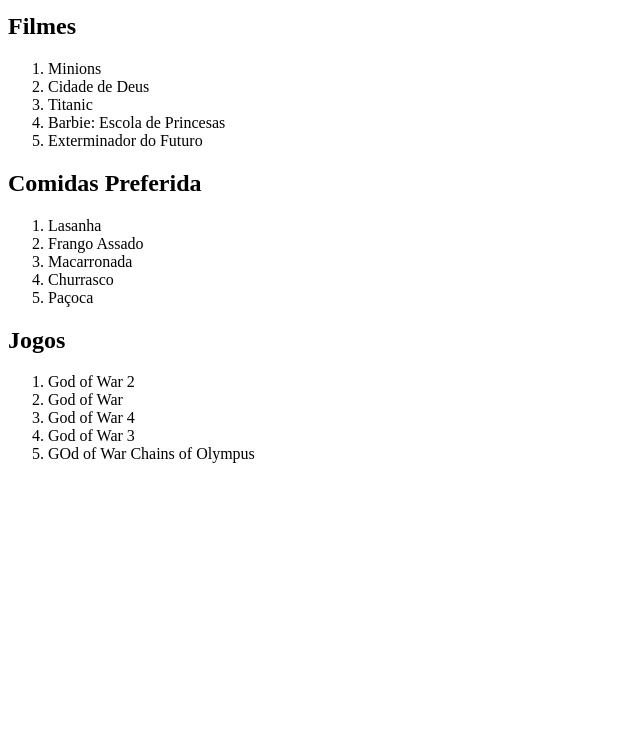
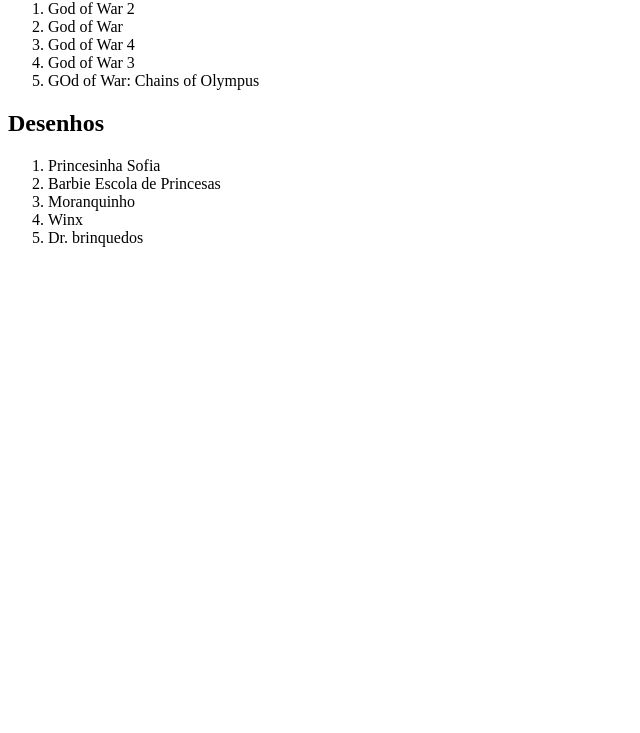
Before and after one commit to GuilhermeGerino/guilhermegerino.github.io, a plain HTML site: page index.html in a window 1280 px wide. Shown: the part 67-800 px from the top of the page, without its empty margins (0-640 px from the left). Drawn offline with Linux system fonts and the light colour scheme.

Commit message:
index.html

```diff
--- a/index.html
+++ b/index.html
@@ -5,30 +5,21 @@
     <title>Primeiro site no Github</title>
 </head>
 <body>
-    <h1>Lista de  Coisas</h1>
-    <h2>Filmes</h2>
-    <ol>
-        <li>Minions</li>
-        <li>Cidade de Deus</li>
-        <li>Titanic</li>
-        <li>Barbie: Escola de Princesas</li>
-        <li>Exterminador do Futuro</li>
-    </ol>
-    <h2>Comidas Preferida</h2>
-    <ol>
-        <li>Lasanha</li>
-        <li>Frango Assado</li>
-        <li>Macarronada</li>
-        <li>Churrasco</li>
-        <li>Paçoca</li>
-    </ol>
     <h2>Jogos</h2>
     <ol>
         <li>God of War 2</li>
         <li>God of War </li>
         <li>God of War 4</li>
         <li>God of War 3</li>
-        <li>GOd of War Chains of Olympus</li>
+        <li>GOd of War: Chains of Olympus</li>
+    </ol>
+    <h2>Desenhos</h2>
+    <ol>
+        <li>Princesinha Sofia</li>
+        <li>Barbie Escola de Princesas</li>
+        <li>Moranquinho</li>
+        <li>Winx</li>
+        <li>Dr. brinquedos</li>
     </ol>
 </body>
 </html>
```
